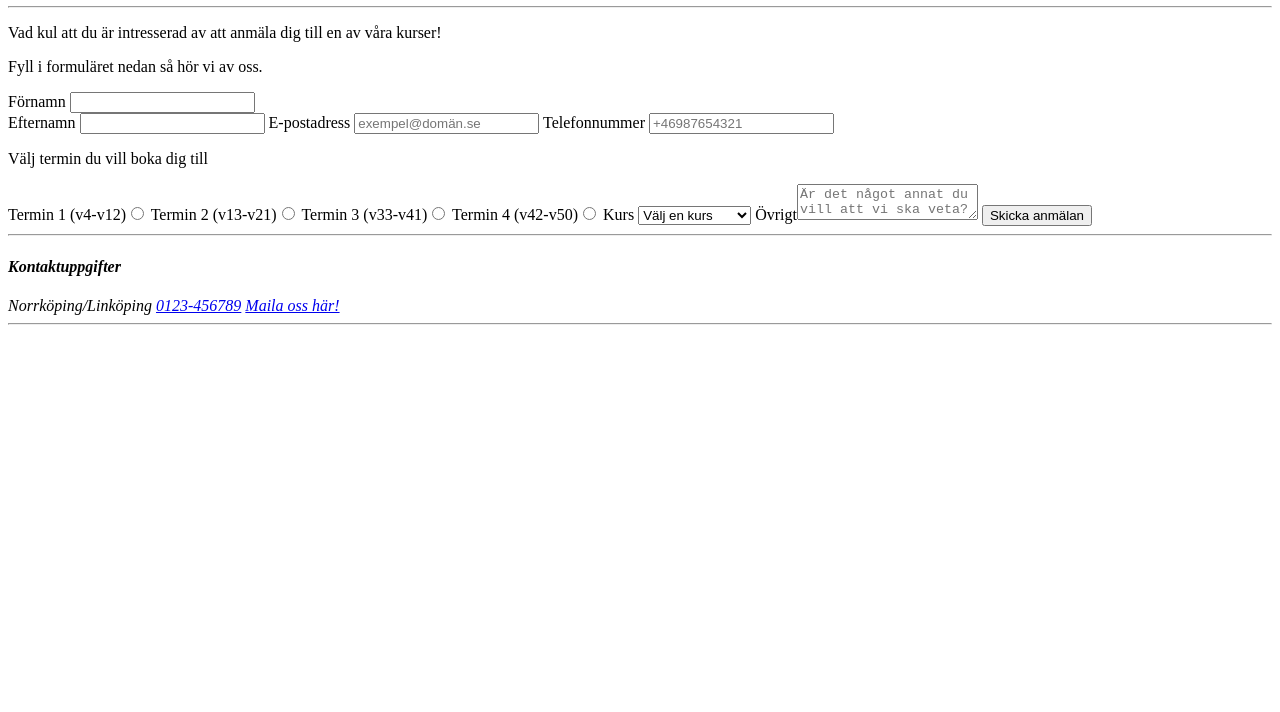
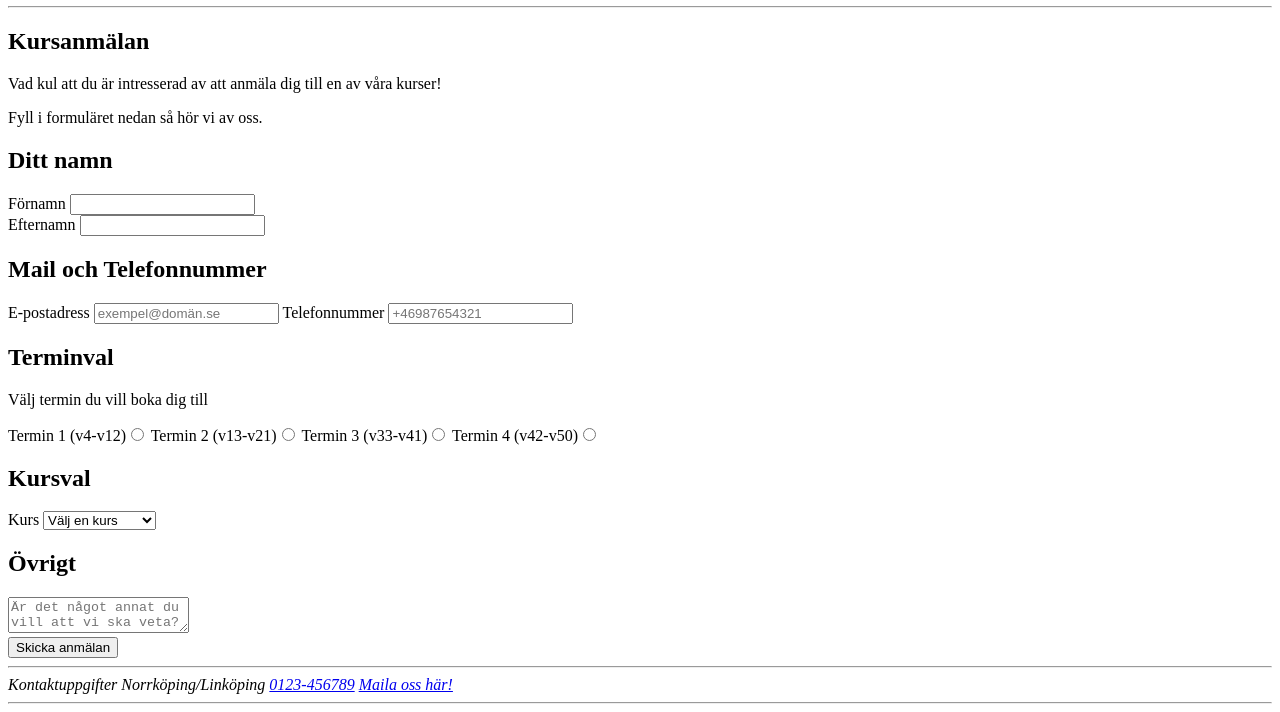
Before and after one commit to Pandangeloo/Windy-Business, a plain HTML site: page course-registration.html in a window 1280 px wide. Shown: the part 141-853 px from the top of the page. Before the commit the page ends 800 px from the top, so only its background shows below. Drawn offline with Linux system fonts and the light colour scheme.

Commit message:
semantic-work, ran html in validator, fixed errors

```diff
--- a/course-registration.html
+++ b/course-registration.html
@@ -1,5 +1,5 @@
 <!DOCTYPE html>
-<html lang="en">
+<html lang="sv">
 <head>
     <meta charset="UTF-8">
     <meta name="viewport" content="width=device-width, initial-scale=1.0">
@@ -22,37 +22,56 @@
 
 </header><hr>
 
+<main>
+
+    <section>
+        <h1>Kursanmälan</h1>
         <p>Vad kul att du är intresserad av att anmäla dig till en av våra kurser!</p>
         <p>Fyll i formuläret nedan så hör vi av oss.</p>
+    </section>
 
 
 <form method="get">
 
+    <section>
+        <h2>Ditt namn</h2>
         <label for="fname">Förnamn
             <input type="text" name="fname" id="fname" pattern="[a-öA-Ö]+" required>
-
         </label> <br>
 
 
         <label for="lname">Efternamn
             <input type="text" name="lname" id="lname" pattern="[a-öA-Ö]+" required>
         </label>
+    </section>
 
+
+    <section>
+        <h2>Mail och Telefonnummer</h2>
         <label for="email">E-postadress
-    <input type="email" id="email" name="email" required placeholder="exempel@domän.se" pattern="[a-öA-Ö0-9._%+\-]+@[a-ö0-9.\-]+\.[a-z]{2,}$">
+            <input type="email" id="email" name="email" required placeholder="exempel@domän.se"
+            pattern="[a-öA-Ö0-9._%+\-]+@[a-ö0-9.\-]+\.[a-z]{2,}$">
         </label>
 
         <label for="phonenumber">Telefonnummer
-        <input type="tel" id="phonenumber" name="phonenumber" pattern="\+46[0-9]{9,}" placeholder="+46987654321" required>
+            <input type="tel" id="phonenumber" name="phonenumber" pattern="\+46[0-9]{9,}"
+            placeholder="+46987654321" required>
         </label>
+    </section>
 
+
+    <section>
+        <h2>Terminval</h2>
     <p>Välj termin du vill boka dig till</p>
     <label for="term1">Termin 1 (v4-v12)<input type="radio" name="terms" id="term1" required></label>
     <label for="term2">Termin 2 (v13-v21)<input type="radio" name="terms" id="term2"></label>
     <label for="term3">Termin 3 (v33-v41)<input type="radio" name="terms" id="term3"></label>
     <label for="term4">Termin 4 (v42-v50)<input type="radio" name="terms" id="term4"></label>
+    </section>
 
 
+    <section>
+        <h2>Kursval</h2>
     <label for="courses">Kurs</label>
         <select name="courses" id="courses" required>
             <option value="" disabled selected>Välj en kurs</option>
@@ -62,41 +81,37 @@
             <option value="horn">Vilda Valthorn</option>
             <option value="trombon">Glidande Toner</option>
             <option value="oboe">Oboe O Rama</option>
+        </select>
+    </section>
 
-</select>
-
-
-<label for="textarea">Övrigt<textarea name="message" id="message" placeholder="Är det något annat du vill att vi ska veta? "></textarea></label>
-
-
+    <section>
+        <h2>Övrigt</h2>
+        <label for="message">
+            <textarea name="message" id="message"
+            placeholder="Är det något annat du vill att vi ska veta? "></textarea>
+        </label>
+    </section>
 
 
     <input type="submit" value="Skicka anmälan">
+</form>
+
+</main>
 
 
-</form>
+<hr>
 
-
-
-
-
-
-
-
-<hr><footer>
+<footer>
     <address>
-    <h4>Kontaktuppgifter</h3>
+        Kontaktuppgifter
         Norrköping/Linköping
         <a href="tel:#">0123-456789</a>
         <a href="mailto:#">Maila oss här!</a>
     </address>
-</footer><hr>
+</footer>
 
-
+<hr>
 
 </body>
 
-
-
-
 </html>
```
Lines whose indentation alone changed are shown as unchanged.
